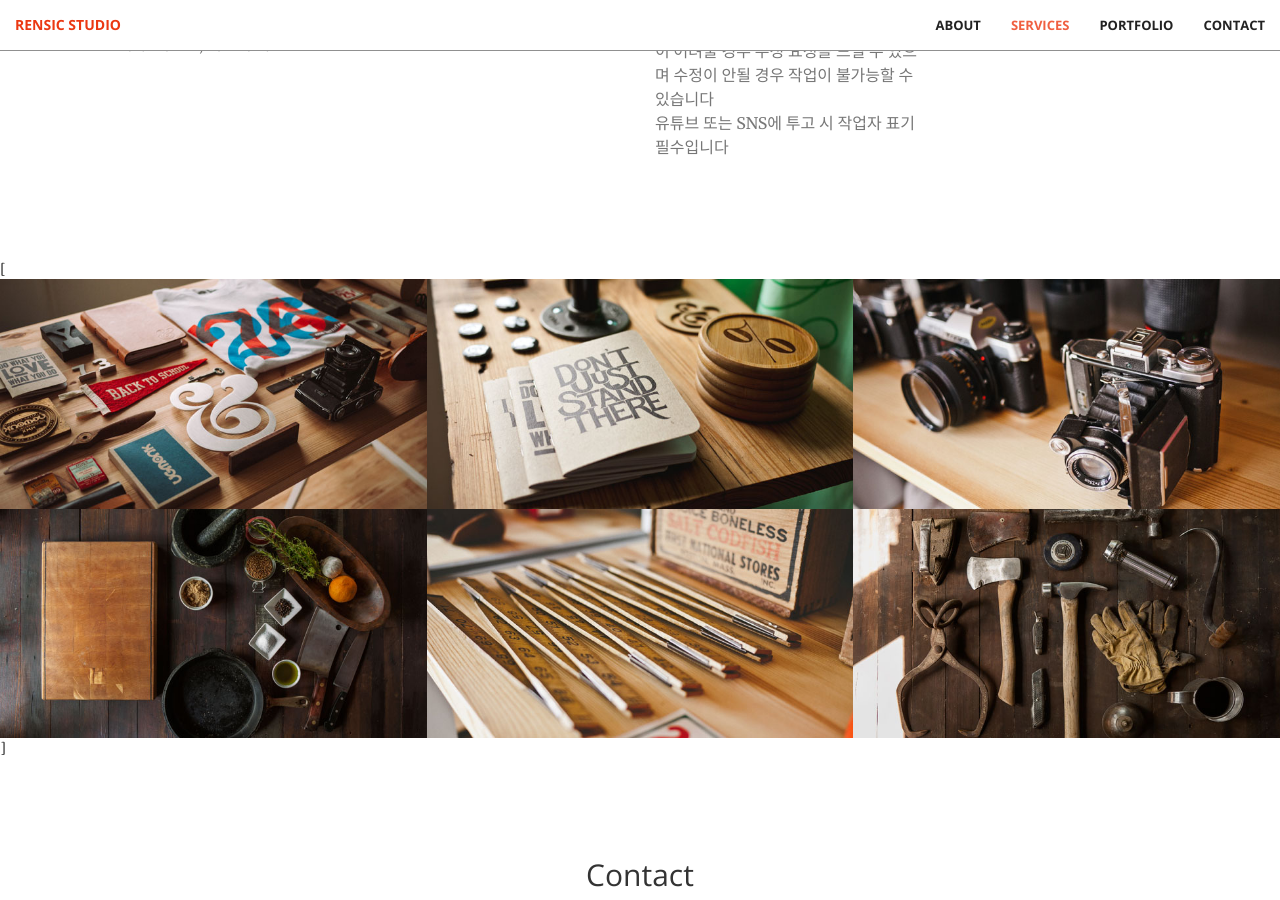
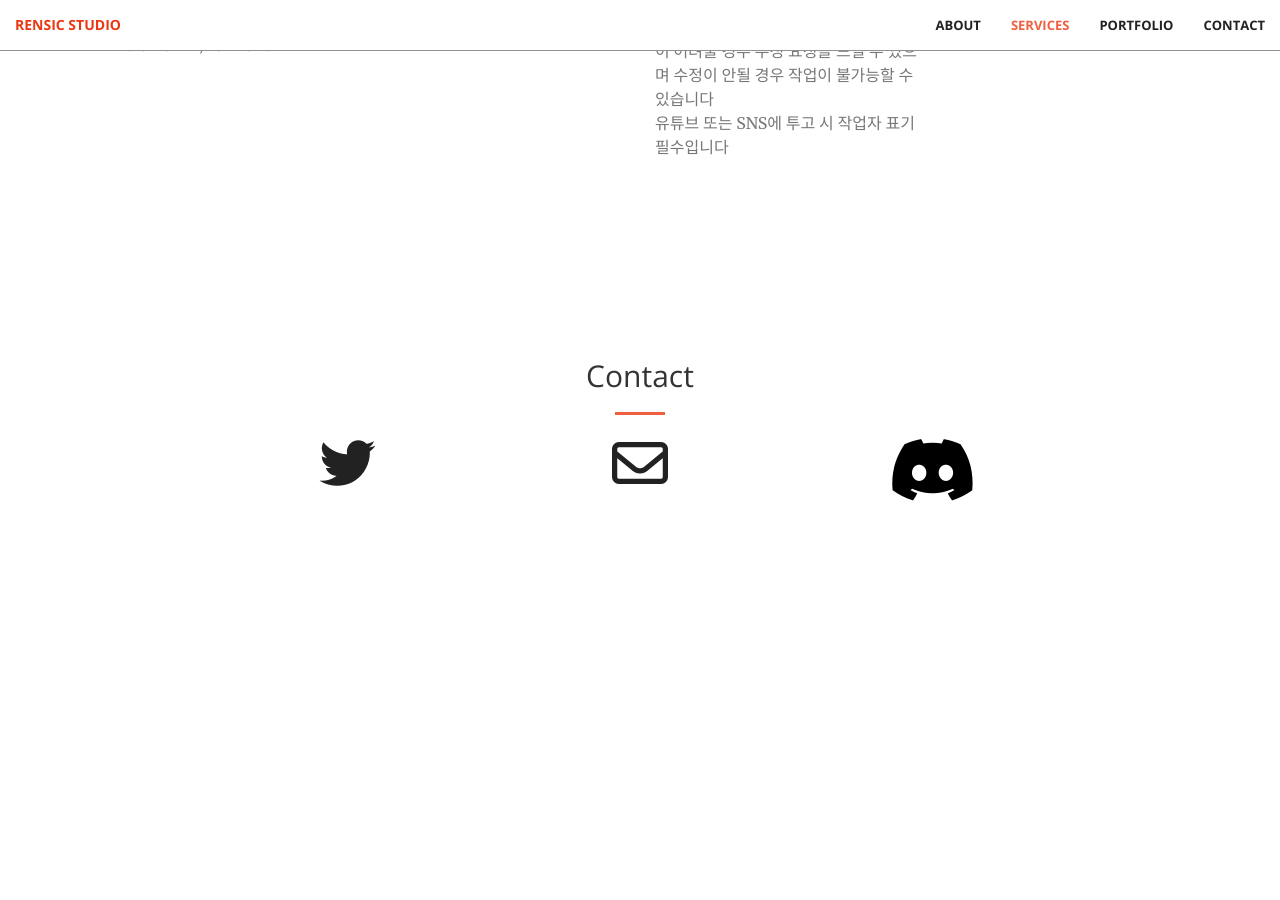
Before and after one commit to RenSicStudio/RenSicStudio.github.io, a Jekyll site: the page built from index.html, in a window 1280 px wide and 900 px high, scrolled down 1921 px. Built offline with Jekyll 4.4.1, drawn with Linux system fonts in a browser that asks for light colours; nearby versions of some CDN libraries; after the commit the page ends 2546 px from its top, so only the background shows below that.

Commit message:
Update front.html

```diff
--- a/_layouts/front.html
+++ b/_layouts/front.html
@@ -8,7 +8,7 @@
   {% include header.html %}
   {% include call-to-action.html %}
   {% include services.html %}
-  [{% include portfolio.html %}]
+  <!-- {% include portfolio.html %} -->
   {% include contact.html %}
   {% include scripts.html %}
 
```
